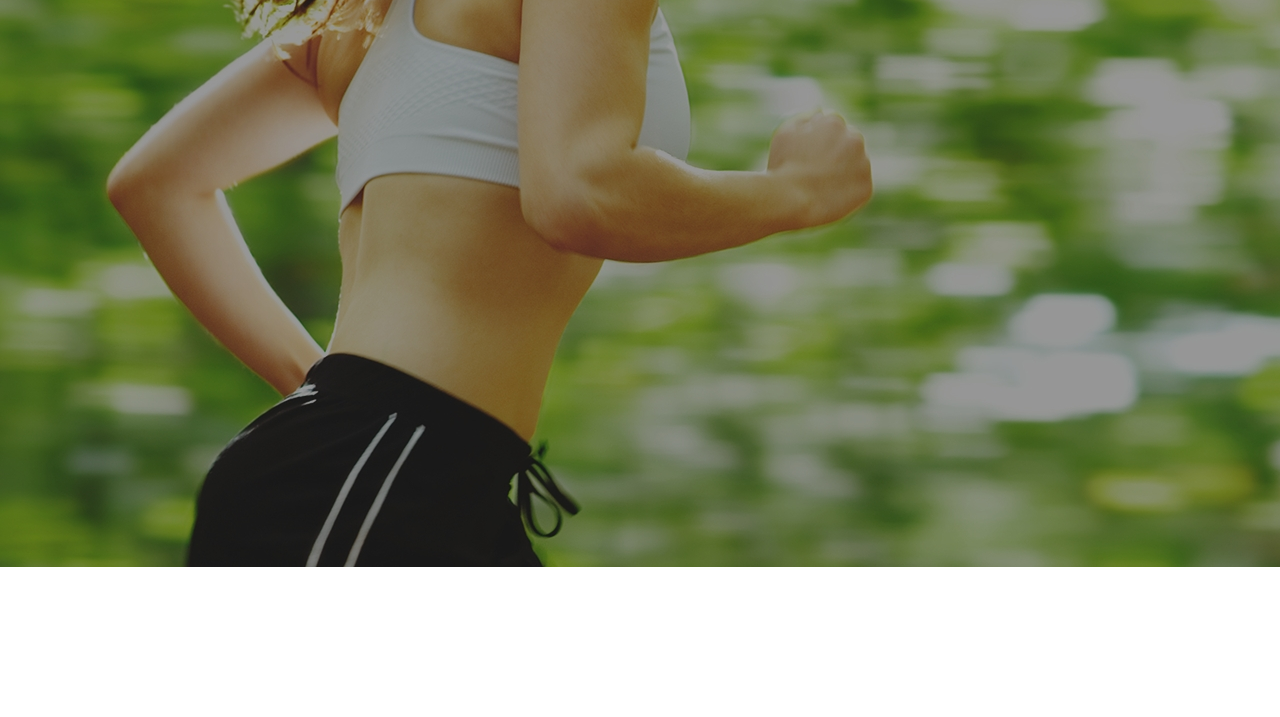
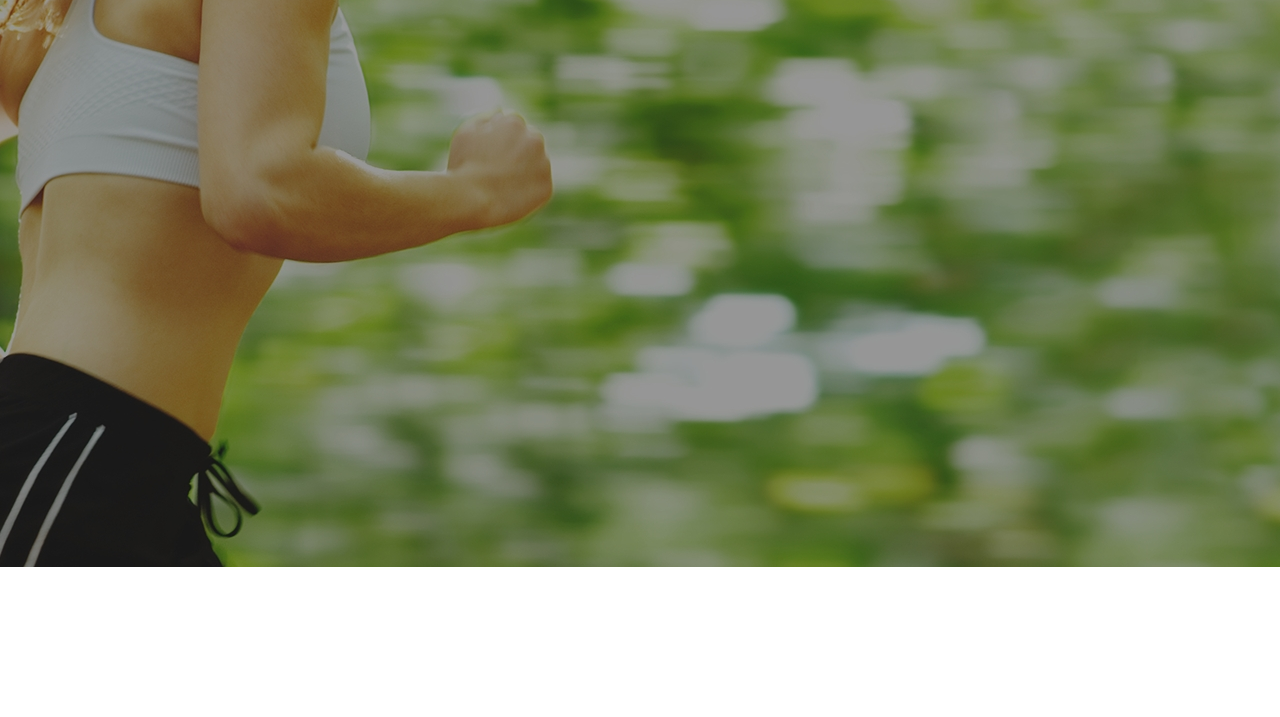
Before and after one commit to GuyFromEkb/runSmart_learnProject, a website: page src/index.html in a window 1280 px wide. Shown: the part 83-800 px from the top of the page. Drawn offline with Linux system fonts and the light colour scheme.

Commit message:
prop to promo bg_fix

```diff
--- a/src/sass/blocks/_promo.scss
+++ b/src/sass/blocks/_promo.scss
@@ -1,5 +1,5 @@
 .promo {
     min-height: 650px;
     padding: 21px 0 93px 0;
-    background-image: url(../img/main.jpg) center (center/cover) no-repeat;
+    background: url(../img/main.jpg) center (center/cover) no-repeat;
 }
```
Also changed, not shown: src/css/style.min.css.
